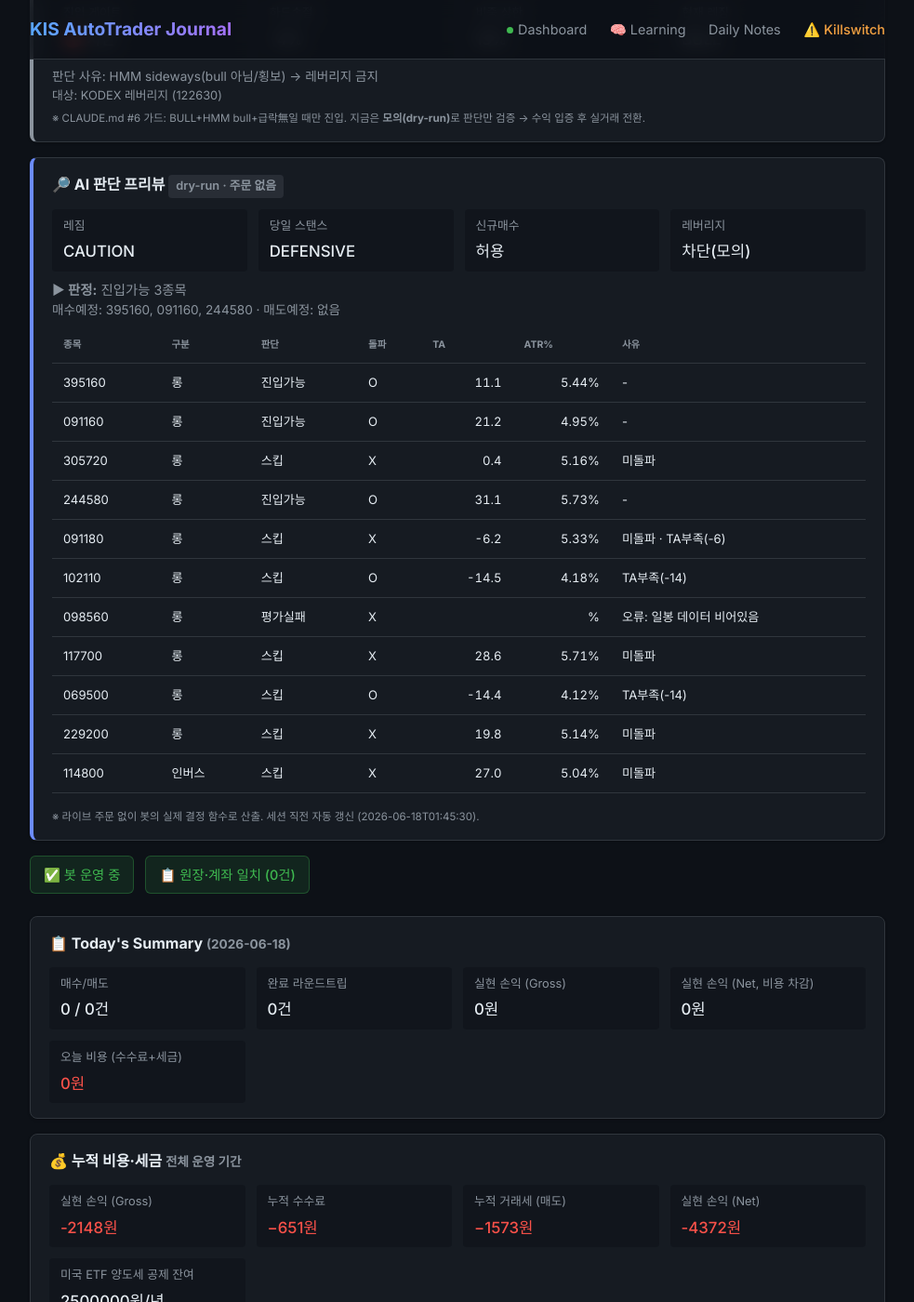
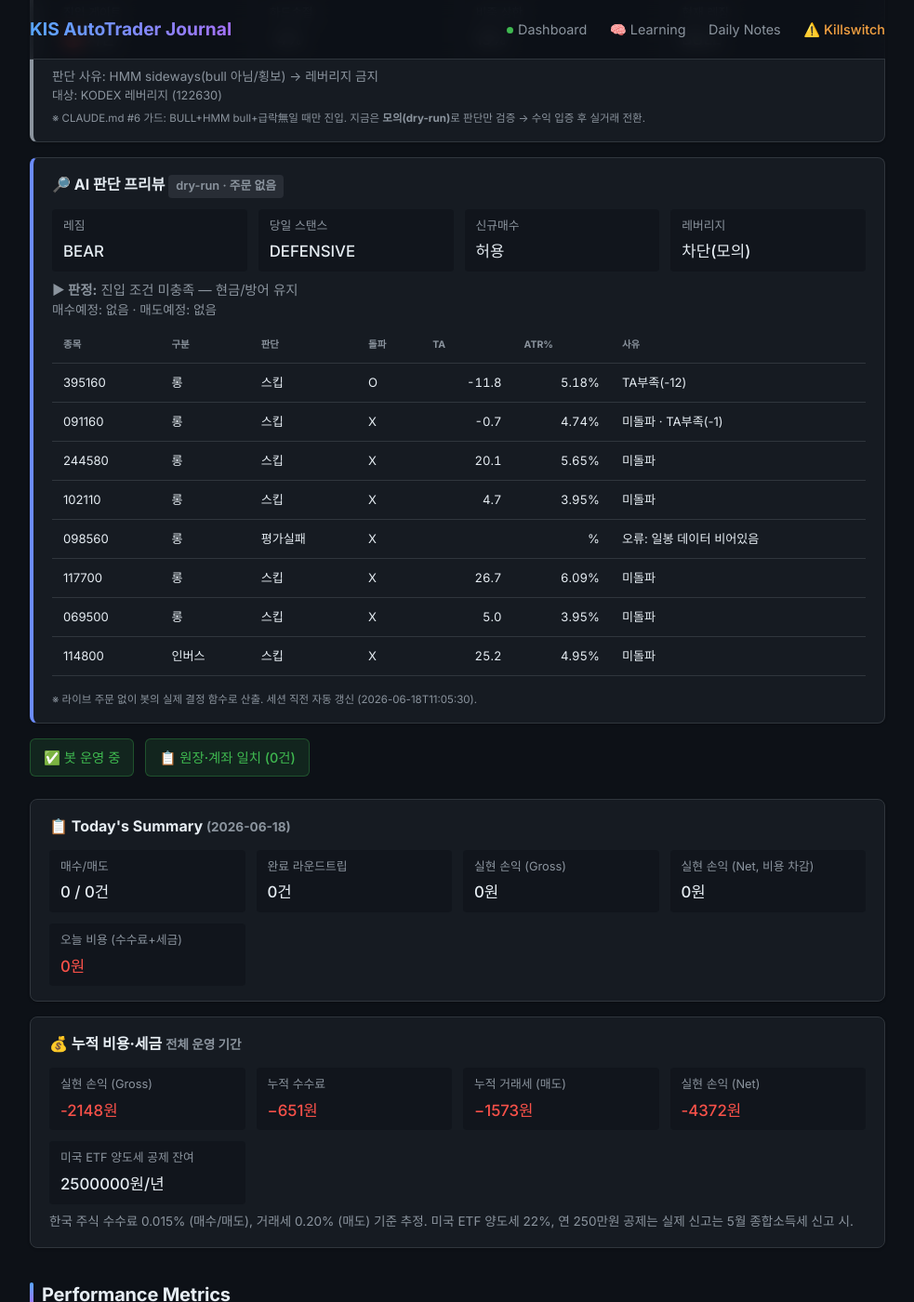
Before and after one commit to BudongJW/kis-trading-journal, a Jekyll site: the page built from index.html, in a window 1280 px wide and 1400 px high, scrolled down 645 px. Shown: the whole window at 93% size, without its empty margins (148-1131 px from the left). Built offline with Jekyll 4.4.1, drawn with Linux system fonts in a browser that asks for light colours; nearby versions of some CDN libraries.

Commit message:
auto: dry-run preview 06-18 02:06Z

```diff
--- a/_data/dry_run.json
+++ b/_data/dry_run.json
@@ -1,85 +1,75 @@
 {
-  "generated_at": "2026-06-18T01:45:30",
+  "generated_at": "2026-06-18T11:05:30",
   "mode": "DRY-RUN (읽기 전용, 주문 없음)",
   "market": {
-    "regime": "CAUTION",
+    "regime": "BEAR",
     "regime_blind": false,
-    "regime_detail": "카나리아 1/2 음전환",
+    "regime_detail": "카나리아 1/2 음전환 | HMM bear (81%) → BEAR 격상",
     "day_stance": "DEFENSIVE",
     "day_stance_forced": false,
-    "briefing": "오늘 스탠스 방어(DEFENSIVE) · 레짐 CAUTION·신뢰도 61% · 美 오버나이트 bearish(-1.1%) · 고변동(96.0%ile) · 예산 25%·최대 1종목·허용 인버스",
+    "briefing": "오늘 스탠스 방어(DEFENSIVE) · 레짐 BEAR·신뢰도 44% · 美 오버나이트 bearish(-1.3%) · 고변동(90.0%ile) · 예산 25%·최대 1종목·허용 인버스",
     "blocks_new_buys": false
   },
   "gates": {
     "leverage_dry_run": true,
     "leverage_gate_allowed": false,
-    "leverage_gate_reason": "레짐 CAUTION(BULL 아님) → 레버리지 금지"
+    "leverage_gate_reason": "레짐 BEAR(BULL 아님) → 레버리지 금지"
   },
   "account": {
     "cash": 876453,
-    "holdings_readable": "없음/조회실패"
+    "holdings_readable": {
+      "498400": 1
+    }
   },
-  "holdings_risk": [],
+  "holdings_risk": [
+    {
+      "symbol": "498400",
+      "qty": 1,
+      "price": 27655,
+      "would_sell": false,
+      "reason": ""
+    }
+  ],
   "entry_candidates": [
     {
       "symbol": "395160",
       "type": "롱",
-      "decision": "진입가능",
+      "decision": "스킵",
       "breakout": true,
-      "ta": 11.1,
-      "atr_pct": 5.44,
+      "ta": -11.8,
+      "atr_pct": 5.18,
       "fee_gate_ok": true,
-      "why_skip": "-"
+      "why_skip": "TA부족(-12)"
     },
     {
       "symbol": "091160",
       "type": "롱",
-      "decision": "진입가능",
-      "breakout": true,
-      "ta": 21.2,
-      "atr_pct": 4.95,
-      "fee_gate_ok": true,
-      "why_skip": "-"
-    },
-    {
-      "symbol": "305720",
-      "type": "롱",
       "decision": "스킵",
       "breakout": false,
-      "ta": 0.4,
-      "atr_pct": 5.16,
+      "ta": -0.7,
+      "atr_pct": 4.74,
       "fee_gate_ok": true,
-      "why_skip": "미돌파"
+      "why_skip": "미돌파 · TA부족(-1)"
     },
     {
       "symbol": "244580",
       "type": "롱",
-      "decision": "진입가능",
-      "breakout": true,
-      "ta": 31.1,
-      "atr_pct": 5.73,
-      "fee_gate_ok": true,
-      "why_skip": "-"
-    },
-    {
-      "symbol": "091180",
-      "type": "롱",
       "decision": "스킵",
       "breakout": false,
-      "ta": -6.2,
-      "atr_pct": 5.33,
+      "ta": 20.1,
+      "atr_pct": 5.65,
       "fee_gate_ok": true,
-      "why_skip": "미돌파 · TA부족(-6)"
+      "why_skip": "미돌파"
     },
     {
       "symbol": "102110",
       "type": "롱",
       "decision": "스킵",
-      "breakout": true,
-      "ta": -14.5,
-      "atr_pct": 4.18,
+      "breakout": false,
+      "ta": 4.7,
+      "atr_pct": 3.95,
       "fee_gate_ok": true,
-      "why_skip": "TA부족(-14)"
+      "why_skip": "미돌파"
     },
     {
       "symbol": "098560",
@@ -92,8 +82,8 @@
       "type": "롱",
       "decision": "스킵",
       "breakout": false,
-      "ta": 28.6,
-      "atr_pct": 5.71,
+      "ta": 26.7,
+      "atr_pct": 6.09,
       "fee_gate_ok": true,
       "why_skip": "미돌파"
     },
@@ -101,19 +91,9 @@
       "symbol": "069500",
       "type": "롱",
       "decision": "스킵",
-      "breakout": true,
-      "ta": -14.4,
-      "atr_pct": 4.12,
-      "fee_gate_ok": true,
-      "why_skip": "TA부족(-14)"
-    },
-    {
-      "symbol": "229200",
-      "type": "롱",
-      "decision": "스킵",
       "breakout": false,
-      "ta": 19.8,
-      "atr_pct": 5.14,
+      "ta": 5.0,
+      "atr_pct": 3.95,
       "fee_gate_ok": true,
       "why_skip": "미돌파"
     },
@@ -122,23 +102,23 @@
       "type": "인버스",
       "decision": "스킵",
       "breakout": false,
-      "ta": 27.0,
-      "atr_pct": 5.04,
+      "ta": 25.2,
+      "atr_pct": 4.95,
       "fee_gate_ok": true,
       "why_skip": "미돌파"
     }
   ],
   "gap_recovery": {
     "enabled_live": true,
-    "now_kst": "01:46",
+    "now_kst": "11:06",
     "window": "09:00~09:20",
     "candidates": [
       {
         "symbol": "395160",
         "name": "KODEX 미국나스닥100TR",
         "decision": "스킵",
-        "gap_open_pct": -1.47,
-        "intraday_pct": 4.5,
+        "gap_open_pct": 0.02,
+        "intraday_pct": 3.33,
         "in_window": false,
         "reason": "촉발 없음(오버나이트=reduce_size≠aggressive_buy)"
       },
@@ -146,17 +126,8 @@
         "symbol": "091160",
         "name": "KODEX 반도체",
         "decision": "스킵",
-        "gap_open_pct": -1.89,
-        "intraday_pct": 4.38,
-        "in_window": false,
-        "reason": "촉발 없음(오버나이트=reduce_size≠aggressive_buy)"
-      },
-      {
-        "symbol": "305720",
-        "name": "KODEX 2차전지",
-        "decision": "스킵",
-        "gap_open_pct": 0.44,
-        "intraday_pct": -1.3,
+        "gap_open_pct": 0.37,
+        "intraday_pct": 0.65,
         "in_window": false,
         "reason": "촉발 없음(오버나이트=reduce_size≠aggressive_buy)"
       },
@@ -164,17 +135,8 @@
         "symbol": "244580",
         "name": "KODEX 바이오",
         "decision": "스킵",
-        "gap_open_pct": 0.35,
-        "intraday_pct": 3.4,
-        "in_window": false,
-        "reason": "촉발 없음(오버나이트=reduce_size≠aggressive_buy)"
-      },
-      {
-        "symbol": "091180",
-        "name": "KODEX 자동차",
-        "decision": "스킵",
-        "gap_open_pct": -0.7,
-        "intraday_pct": -2.4,
+        "gap_open_pct": -1.31,
+        "intraday_pct": -2.75,
         "in_window": false,
         "reason": "촉발 없음(오버나이트=reduce_size≠aggressive_buy)"
       },
@@ -182,8 +144,8 @@
         "symbol": "102110",
         "name": "KODEX 금융",
         "decision": "스킵",
-        "gap_open_pct": -1.19,
-        "intraday_pct": 2.92,
+        "gap_open_pct": 0.23,
+        "intraday_pct": 1.08,
         "in_window": false,
         "reason": "촉발 없음(오버나이트=reduce_size≠aggressive_buy)"
       },
@@ -200,8 +162,8 @@
         "symbol": "117700",
         "name": "KODEX 철강",
         "decision": "스킵",
-        "gap_open_pct": 2.03,
-        "intraday_pct": -7.45,
+        "gap_open_pct": 1.96,
+        "intraday_pct": -6.4,
         "in_window": false,
         "reason": "촉발 없음(오버나이트=reduce_size≠aggressive_buy)"
       },
@@ -209,17 +171,8 @@
         "symbol": "069500",
         "name": "KODEX KOSPI200",
         "decision": "스킵",
-        "gap_open_pct": -1.31,
-        "intraday_pct": 3.15,
-        "in_window": false,
-        "reason": "촉발 없음(오버나이트=reduce_size≠aggressive_buy)"
-      },
-      {
-        "symbol": "229200",
-        "name": "KODEX KOSDAQ150",
-        "decision": "스킵",
-        "gap_open_pct": 0.96,
-        "intraday_pct": 1.59,
+        "gap_open_pct": 0.18,
+        "intraday_pct": 0.88,
         "in_window": false,
         "reason": "촉발 없음(오버나이트=reduce_size≠aggressive_buy)"
       }
@@ -231,9 +184,9 @@
       "type": "long",
       "decision": "스킵",
       "breakout": false,
-      "ta": 7.6,
+      "ta": 12.0,
       "atr_pct": 1.15,
-      "why_skip": "미돌파 · TA부족(+8)"
+      "why_skip": "미돌파 · TA부족(+12)"
     },
     {
       "symbol": "SCHG",
@@ -245,59 +198,55 @@
       "symbol": "XLF",
       "type": "long",
       "decision": "스킵",
-      "breakout": true,
-      "ta": -1.1,
-      "atr_pct": 1.1,
-      "why_skip": "TA부족(-1)"
+      "breakout": false,
+      "ta": -16.9,
+      "atr_pct": 1.16,
+      "why_skip": "미돌파 · TA부족(-17)"
     },
     {
       "symbol": "SH",
       "type": "inverse",
       "decision": "스킵",
-      "breakout": false,
-      "ta": -1.0,
-      "atr_pct": 1.18,
-      "why_skip": "미돌파 · TA부족(-1)"
+      "breakout": true,
+      "ta": -5.5,
+      "atr_pct": 1.25,
+      "why_skip": "TA부족(-6)"
     },
     {
       "symbol": "PSQ",
       "type": "inverse",
       "decision": "스킵",
-      "breakout": false,
-      "ta": 6.7,
-      "atr_pct": 1.96,
-      "why_skip": "미돌파 · TA부족(+7)"
+      "breakout": true,
+      "ta": 0.7,
+      "atr_pct": 2.01,
+      "why_skip": "TA부족(+1)"
     },
     {
       "symbol": "TLT",
       "type": "defensive",
       "decision": "스킵",
       "breakout": false,
-      "ta": 6.0,
-      "atr_pct": 0.57,
-      "why_skip": "미돌파 · TA부족(+6) · 수수료게이트"
+      "ta": 7.1,
+      "atr_pct": 0.6,
+      "why_skip": "미돌파 · TA부족(+7) · 수수료게이트"
     },
     {
       "symbol": "SHY",
       "type": "defensive",
       "decision": "스킵",
       "breakout": false,
-      "ta": 4.1,
-      "atr_pct": 0.08,
-      "why_skip": "미돌파 · TA부족(+4) · 수수료게이트"
+      "ta": 19.4,
+      "atr_pct": 0.09,
+      "why_skip": "미돌파 · 수수료게이트"
     }
   ],
   "us_summary": {
     "would_buy": []
   },
   "summary": {
-    "would_buy": [
-      "395160",
-      "091160",
-      "244580"
-    ],
+    "would_buy": [],
     "would_sell": [],
     "new_buys_blocked_by_stance": false,
-    "verdict": "진입가능 3종목"
+    "verdict": "진입 조건 미충족 — 현금/방어 유지"
   }
 }
```
